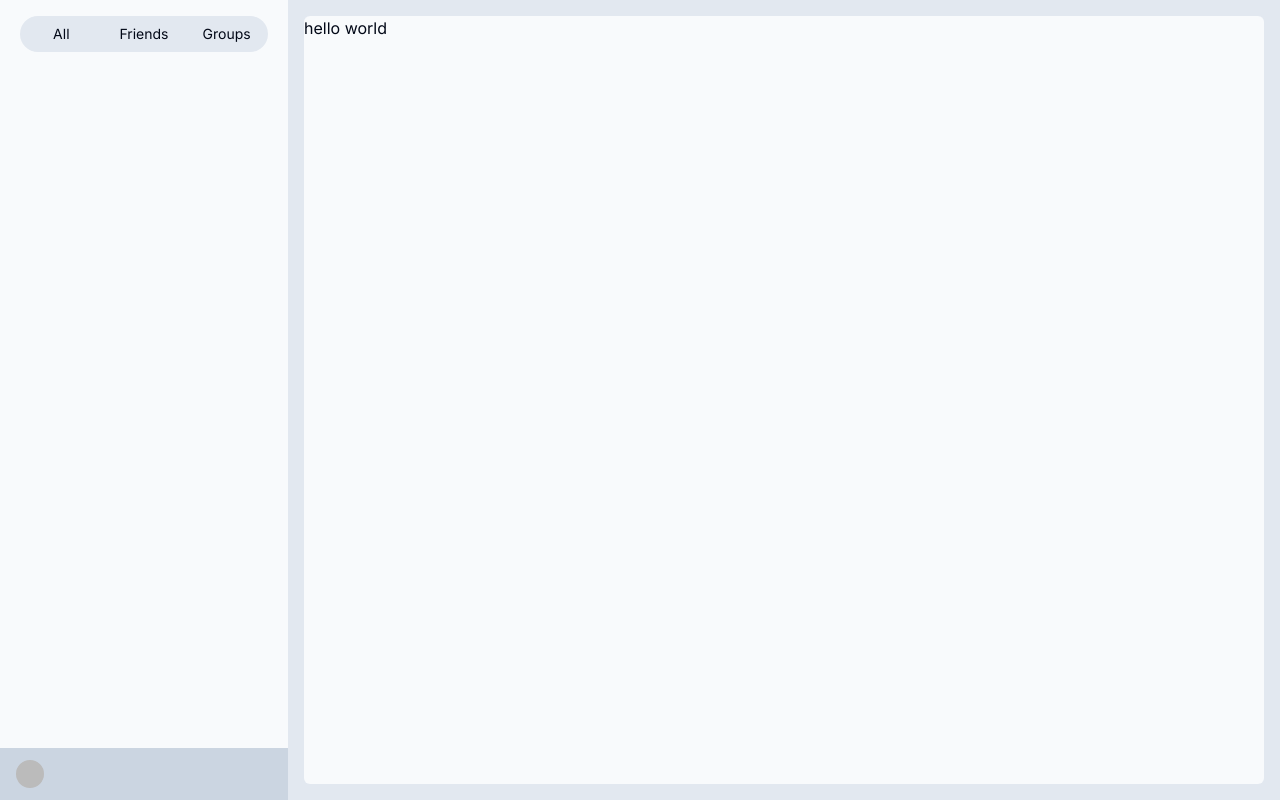
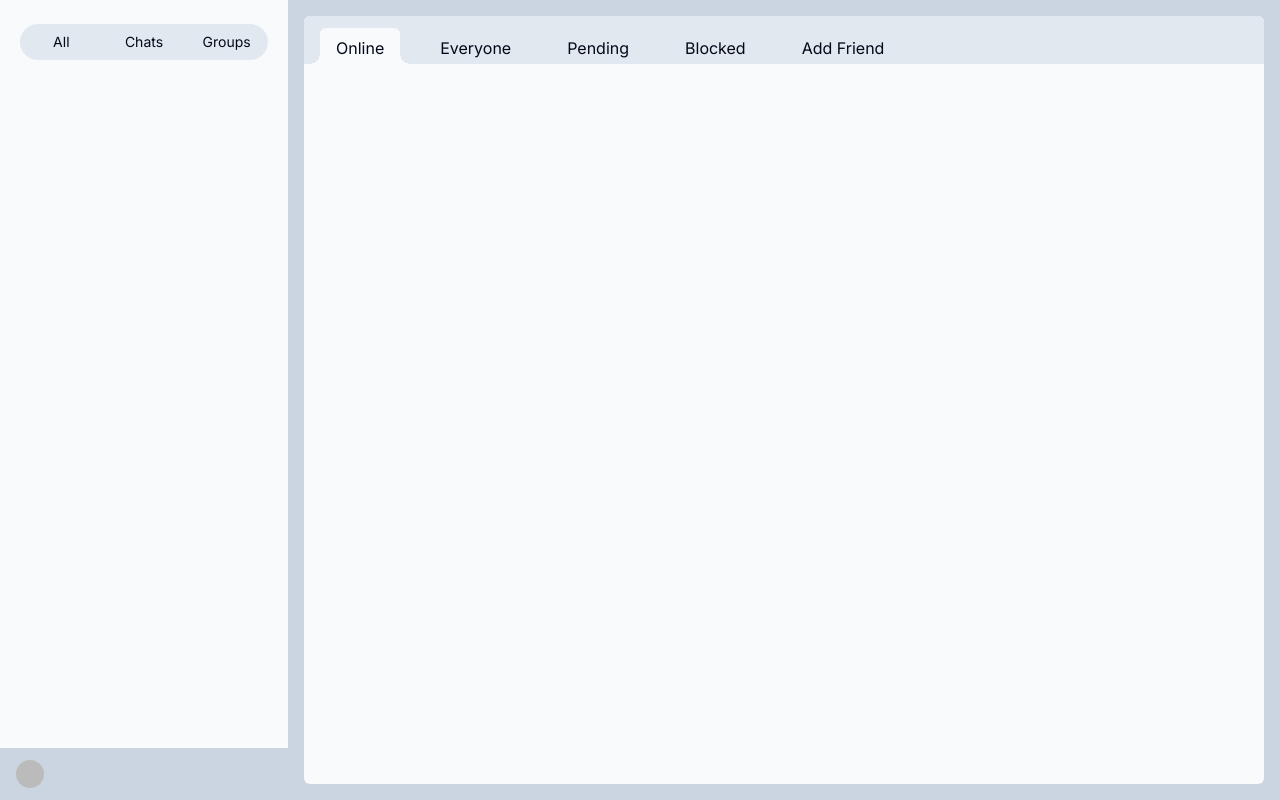
Before and after one commit to fillipgms/echo, a Next.js app: page / in a window 1280 px wide. Built offline with nearby package versions, Linux system fonts and the light colour scheme; no server answers; sample sign-in values are in the browser's storage; some icons are missing.

Commit message:
pages design

```diff
--- a/app/(chat)/layout.tsx
+++ b/app/(chat)/layout.tsx
@@ -1,7 +1,15 @@
 import Sidebar from "@/components/Sidebar";
+import { currentUser } from "@clerk/nextjs/server";
+import { redirect } from "next/navigation";
 import React, { ReactNode } from "react";
 
-const layout = ({ children }: { children: ReactNode }) => {
+const layout = async ({ children }: { children: ReactNode }) => {
+    const user = await currentUser();
+
+    if (!user) {
+        redirect("/login");
+    }
+
     return (
         <div className="md:grid block md:grid-cols-[18rem_1fr] relative">
             <Sidebar />
--- a/app/(chat)/page.tsx
+++ b/app/(chat)/page.tsx
@@ -1,3 +1,31 @@
+import { cn } from "@/lib/utils";
+import Link from "next/link";
+
+const navLinks = ["online", "everyone", "pending", "blocked", "add friend"];
+
 export default function Home() {
-    return <main>hello world</main>;
+    return (
+        <main>
+            <nav className="w-full bg-slate-200 px-4 pt-3 rounded-t-md overflow-scroll">
+                <ul className="flex md:gap-6 gap-2 ">
+                    {navLinks.map((link, i) => {
+                        const isActive = i === 0;
+
+                        return (
+                            <li
+                                className={cn(
+                                    "capitalize rounded-t-md pb-1 pt-2 px-4 bg-slate-200 z-10 text-nowrap",
+
+                                    isActive &&
+                                        "bg-slate-50 relative after:z-[2] after:bg-slate-50 after:h-2 after:w-2 after:block after:absolute after:bottom-0 after:-right-2 after:bg-[radial-gradient(circle_at_right_top,_#e2e8f0_7px,_transparent_0)] before:bg-slate-50 before:h-2 before:w-2 before:block before:absolute before:bottom-0 before:-left-2 before:bg-[radial-gradient(circle_at_left_top,_#e2e8f0_7px,_transparent_0)]"
+                                )}
+                            >
+                                <Link href={"/"}>{link}</Link>
+                            </li>
+                        );
+                    })}
+                </ul>
+            </nav>
+        </main>
+    );
 }
--- a/app/layout.tsx
+++ b/app/layout.tsx
@@ -19,7 +19,7 @@ export default function RootLayout({
     return (
         <ClerkProvider>
             <html lang="en">
-                <body className={cn("bg-slate-200", inter.className)}>
+                <body className={cn("bg-slate-300", inter.className)}>
                     {children}
                 </body>
             </html>
--- a/components/Sidebar.tsx
+++ b/components/Sidebar.tsx
@@ -2,6 +2,7 @@
 import { cn } from "@/lib/utils";
 import { UserButton } from "@clerk/nextjs";
 import React, { useState } from "react";
+import Link from "next/link";
 
 const Sidebar = () => {
     const [isOpen, setIsOpen] = useState(true);
@@ -21,10 +22,10 @@ const Sidebar = () => {
             )}
         >
             <div className="bg-slate-50 h-full">
-                <div className="flex gap-3 items-center mx-5 mt-4">
+                <div className="mt-6 mx-5">
                     <ul className="grid flex-1 grid-cols-3 text-sm bg-slate-200 *:py-2  *:text-center rounded-full overflow-hidden">
                         <li className="cursor-pointer">All</li>
-                        <li className="cursor-pointer">Friends</li>
+                        <li className="cursor-pointer">Chats</li>
                         <li className="cursor-pointer">Groups</li>
                     </ul>
 
--- /dev/null
+++ b/interfaces/index.d.ts
@@ -0,0 +1 @@
+namespace models {}
--- a/package.json
+++ b/package.json
@@ -17,6 +17,7 @@
     "next": "14.2.3",
     "react": "^18",
     "react-dom": "^18",
+    "react-icons": "^5.2.1",
     "tailwind-merge": "^2.3.0",
     "tailwindcss-animate": "^1.0.7"
   },
```
Also changed, not shown: 1 other file (tests, documents, lock files or other folders).
